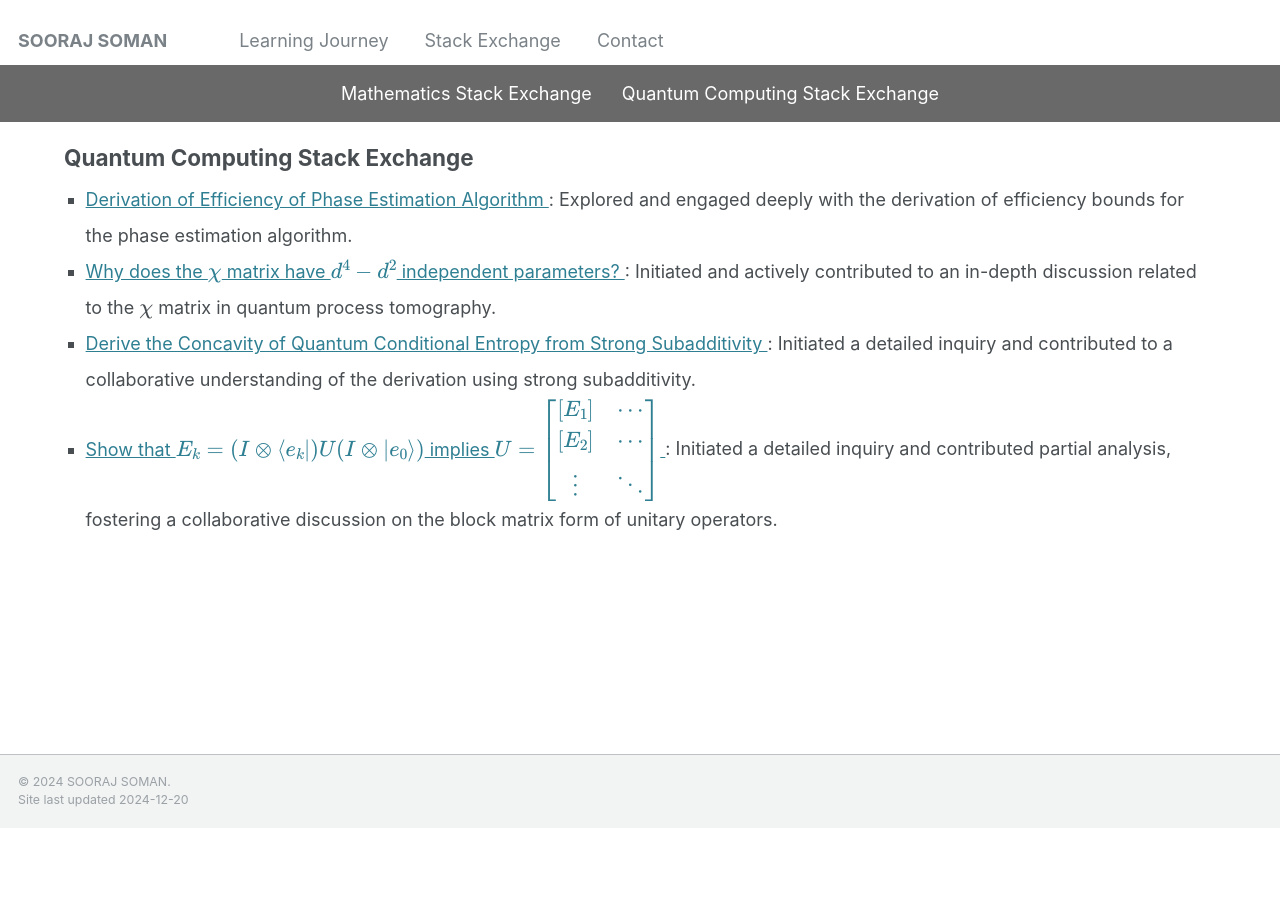
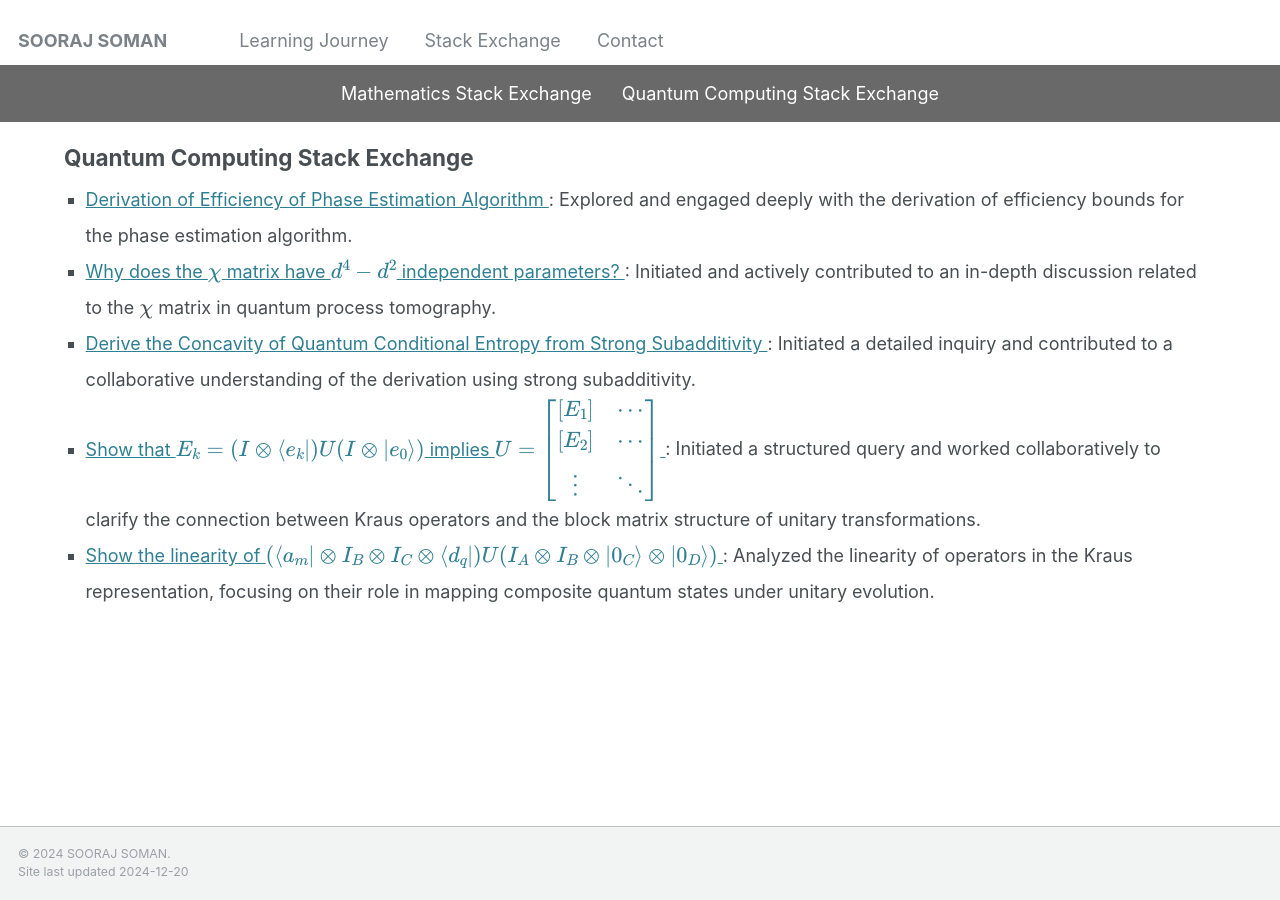
Before and after one commit to soorajss1729/soorajss1729.github.io, a Jekyll site: the page built from _stac/stac.md, in a window 1280 px wide and 900 px high, scrolled down 624 px. Built offline with Jekyll 4.4.1, drawn with Linux system fonts in a browser that asks for light colours; before the commit the page ends 1452 px from its top, so only the background shows below that.

Commit message:
Update stac.md

```diff
--- a/_stac/stac.md
+++ b/_stac/stac.md
@@ -106,7 +106,12 @@ classes: wide
     <li>
       <a href="https://quantumcomputing.stackexchange.com/questions/28290/show-that-e-k-i-otimes-langle-e-kui-otimese-0-rangle-implies-u-beginb">
         Show that $E_k=(I\otimes\langle e_k|)U(I\otimes|e_0\rangle)$ implies $U=\begin{bmatrix}[E_1]&\cdots\\ [E_2]&\cdots\\\vdots&\ddots\end{bmatrix}$
-      </a>: Initiated a detailed inquiry and contributed partial analysis, fostering a collaborative discussion on the block matrix form of unitary operators.
+      </a>: Initiated a structured query and worked collaboratively to clarify the connection between Kraus operators and the block matrix structure of unitary transformations.
+    </li>
+    <li>
+      <a href="https://quantumcomputing.stackexchange.com/questions/28144/show-the-linearity-of-langle-a-m-otimes-i-b-otimes-i-c-otimes-langle-d-q">
+        Show the linearity of $(\langle a_m|\otimes I_B\otimes I_C\otimes \langle d_q|) U(I_{A}\otimes I_B\otimes |0_{C}\rangle\otimes |0_{D}\rangle)$
+      </a>: Analyzed the linearity of operators in the Kraus representation, focusing on their role in mapping composite quantum states under unitary evolution.
     </li>
   </ul>
 </div>
```
